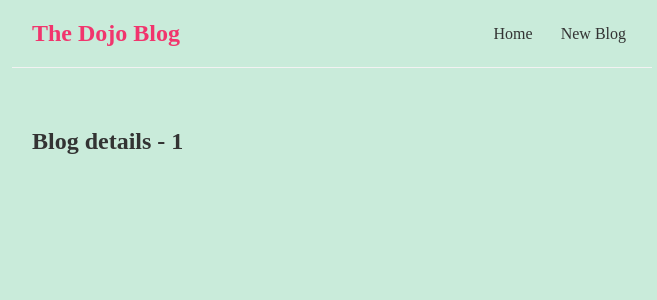
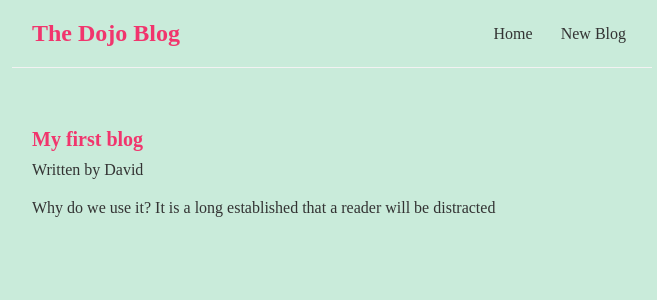
Before and after one commit to tihomir-a51/Blog-Project-React, a React (Create React App) app in the folder dojo-blog/: page /blogs/1 in a window 1280 px wide. Shown: the top 300 px of the page, without its empty margins (308-965 px from the left). Built offline with nearby package versions, Linux system fonts and the light colour scheme; data requests are answered from the project's data file.

Commit message:
reusing custom hooks

```diff
--- a/dojo-blog/src/BlogDetails.js
+++ b/dojo-blog/src/BlogDetails.js
@@ -1,11 +1,21 @@
-import { useParams } from "react-router-dom/cjs/react-router-dom.min";
+import { useParams } from "react-router-dom";
+import useFetch from "./useFetch";
 
 const BlogDetails = () => {
     const { id } = useParams()
+    const {data: blog, error, isPending } = useFetch("http://localhost:8000/blogs/" + id)
 
     return (
         <div className="blog-details">
-            <h2>Blog details - {id}</h2>
+            { isPending && <div>Loading...</div> }
+            { error && <div>{ error }</div> }
+            { blog && (
+                <article>
+                    <h2>{blog.title}</h2>
+                    <p>Written by {blog.author}</p>
+                    <div>{blog.body}</div>
+                </article>
+            ) }
         </div>
     );
 }
--- a/dojo-blog/src/index.css
+++ b/dojo-blog/src/index.css
@@ -56,3 +56,21 @@
 .blog-preview a{
   text-decoration: none;
 }
+
+/* blog detail page */
+.blog-details h2{
+  font-size: 20px;
+  color: #f1356d;
+  margin-bottom: 10px;
+}
+.blog-details div{
+  margin: 20px 0;
+}
+/* .blog-details button{
+  background: #f1356d;
+  color: #fff;
+  border: 0;
+  padding: 8px;
+  border-radius: 8px;
+  cursor: pointer;
+} */
```
